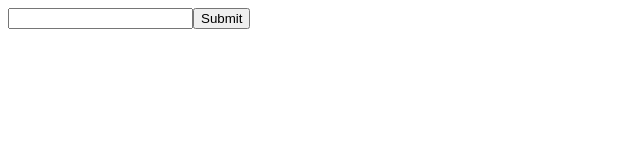
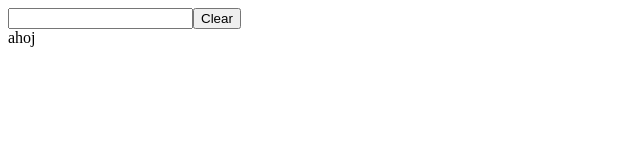
Before and after one commit to JakubStiburek/ReactFlashCards, a React (Create React App) app: page / in a window 1280 px wide. Shown: the top 160 px of the page, without its empty margins (0-640 px from the left). Built offline with nearby package versions, Linux system fonts and the light colour scheme.

Commit message:
Flashcard component works. Setting up input componenet.

```diff
--- a/src/components/App.js
+++ b/src/components/App.js
@@ -1,11 +1,13 @@
 import React from "react"
 import Flashcard from "./Flashcard/Flashcard"
-import RegisterCard from "./RegisterCard/RegisterCard";
-const text = ["front", "back"]
+import RegisterCard from "./RegisterCard/RegisterCard"
 
 const App = () => {
     return(
-        <RegisterCard />
+        <div>
+            <RegisterCard />
+            <Flashcard text={["ahoj", "hi"]}/>
+        </div>
     )
 }
 
--- a/src/components/Flashcard/Flashcard.js
+++ b/src/components/Flashcard/Flashcard.js
@@ -1,9 +1,36 @@
-import React from "react"
+import React, {useState} from "react"
 
 
-const Flashcard = () => {
+const Flashcard = (props) => {
+    const frontText = props.text[0]
+    const backText = props.text[1]
+    const [side, setSide] = useState(true)
+
+    const handleClick = () => {
+        if(side === true){
+            setSide(false)
+        }
+        else{
+            setSide(true)
+        }
+    }
+
+    const setFace = () => {
+        let face;
+        if(side){
+            face = frontText
+        }
+        else{
+            face = backText
+        }
+        return face
+    }
+
+    console.log(setFace())
+    console.log(side)
+
     return (
-        <div></div>
+        <div onClick={handleClick}>{setFace()}</div>
     )
 }
 
--- a/src/components/RegisterCard/RegisterCard.js
+++ b/src/components/RegisterCard/RegisterCard.js
@@ -2,34 +2,18 @@ import React, {useState} from "react"
 import "./RegisterrCard.css"
 
 const RegisterCard = (props) => {
-
-    const [inputValue, setInputValue] = useState("")
-
+    const [input, setInput] = useState("")
+    const handleClear = () => {
+        setInput("")
+    }
     const handleInputChange = (event) => {
-        setInputValue(event.target.value)
-    }
-
-    const clearInput = () => {
-        setInputValue("")
-    }
-
-    const list = [];
-
-    const handleClick = () => {
-        list.push(inputValue)
-        console.log(list)
-        clearInput()
+        setInput(event.target.value)
     }
 
     return (
         <div>
-            <input type="text" value={inputValue} onChange={handleInputChange}></input>
-            <button onClick={handleClick}>Submit</button>
-            <div>
-                <ul>
-                    {list}
-                </ul>
-            </div>
+            <input type="text" value={input} onChange={handleInputChange} />
+            <button onClick={handleClear}>Clear</button>
         </div>
     )
 }
```
